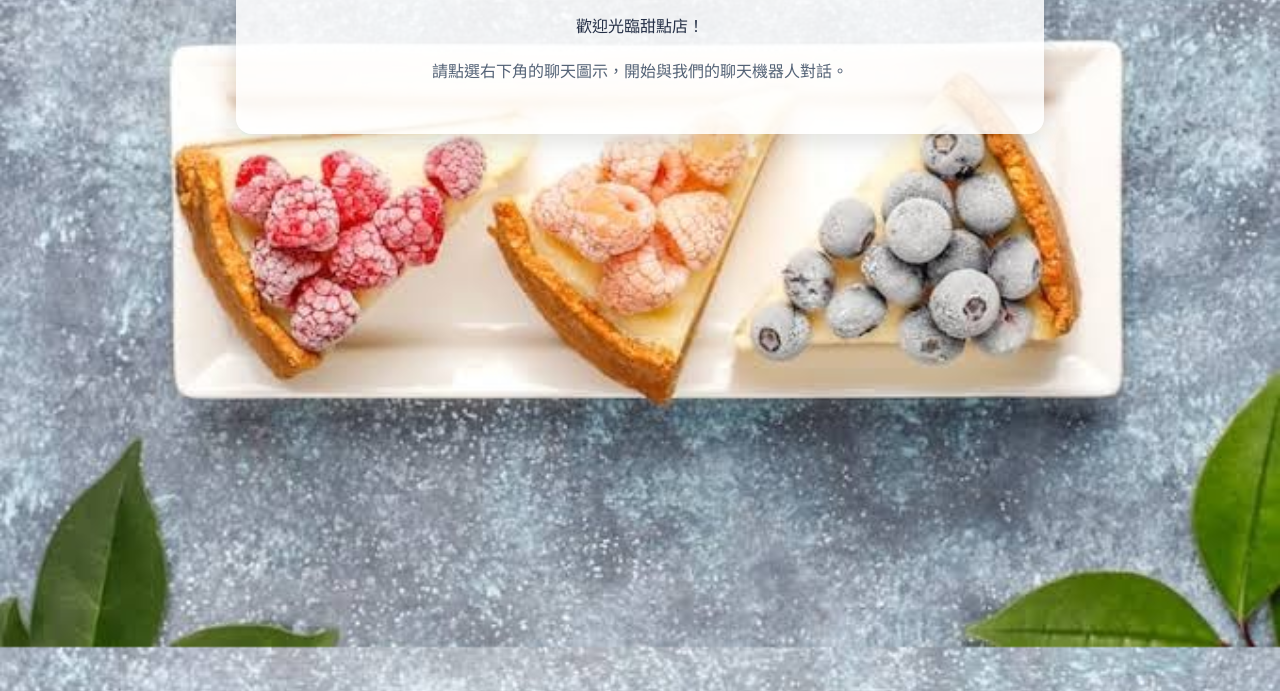
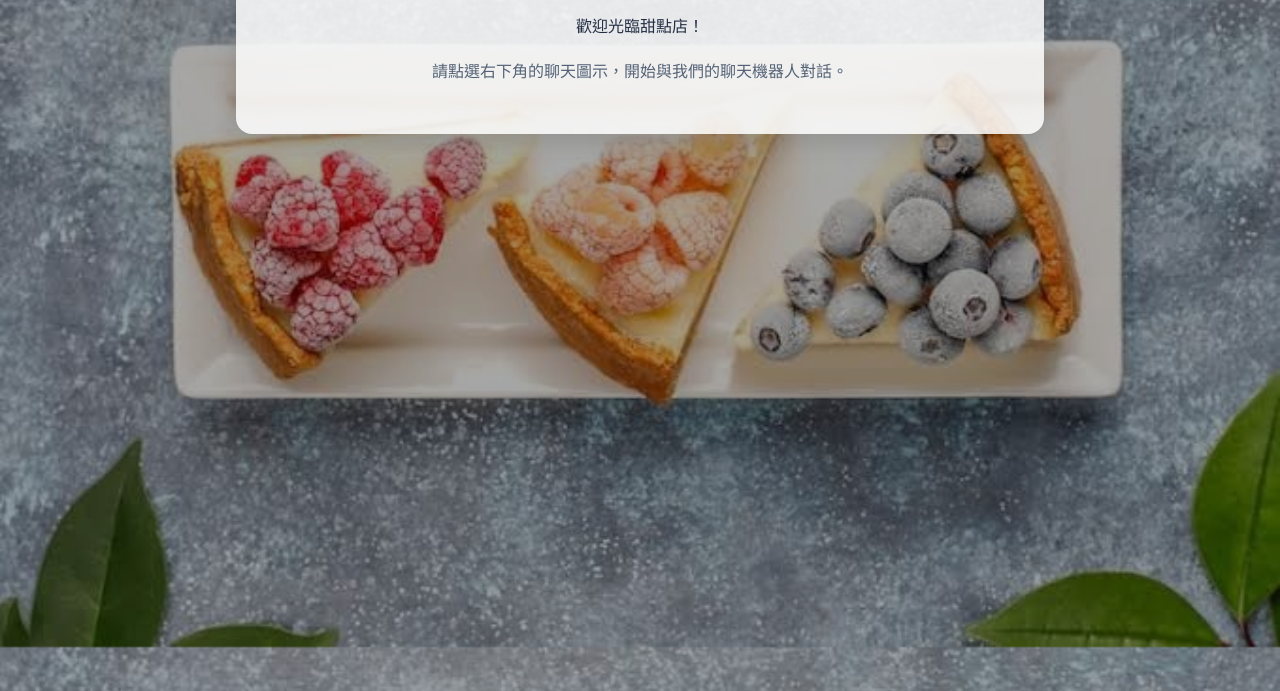
Before and after one commit to cakil9/Dessert-shop, a plain HTML site: page index.html in a window 1280 px wide. Shown: the part 205-896 px from the top of the page. Drawn offline with nearby package versions, Linux system fonts and the light colour scheme.

Commit message:
Update background style with gradient overlay
Changed background style to include a linear gradient overlay.

```diff
--- a/index.html
+++ b/index.html
@@ -10,7 +10,7 @@
       min-height: 100vh;
       font-family: system-ui, 'Microsoft JhengHei', sans-serif;
       color: #253047;
-      background: url('123.jpg') center / cover no-repeat fixed;
+      background: linear-gradient(rgba(0, 0, 0, 0.35), rgba(0, 0, 0, 0.35)),url('123.jpg') center / cover no-repeat fixed;
     }
     main {
       max-width: 760px;
```
